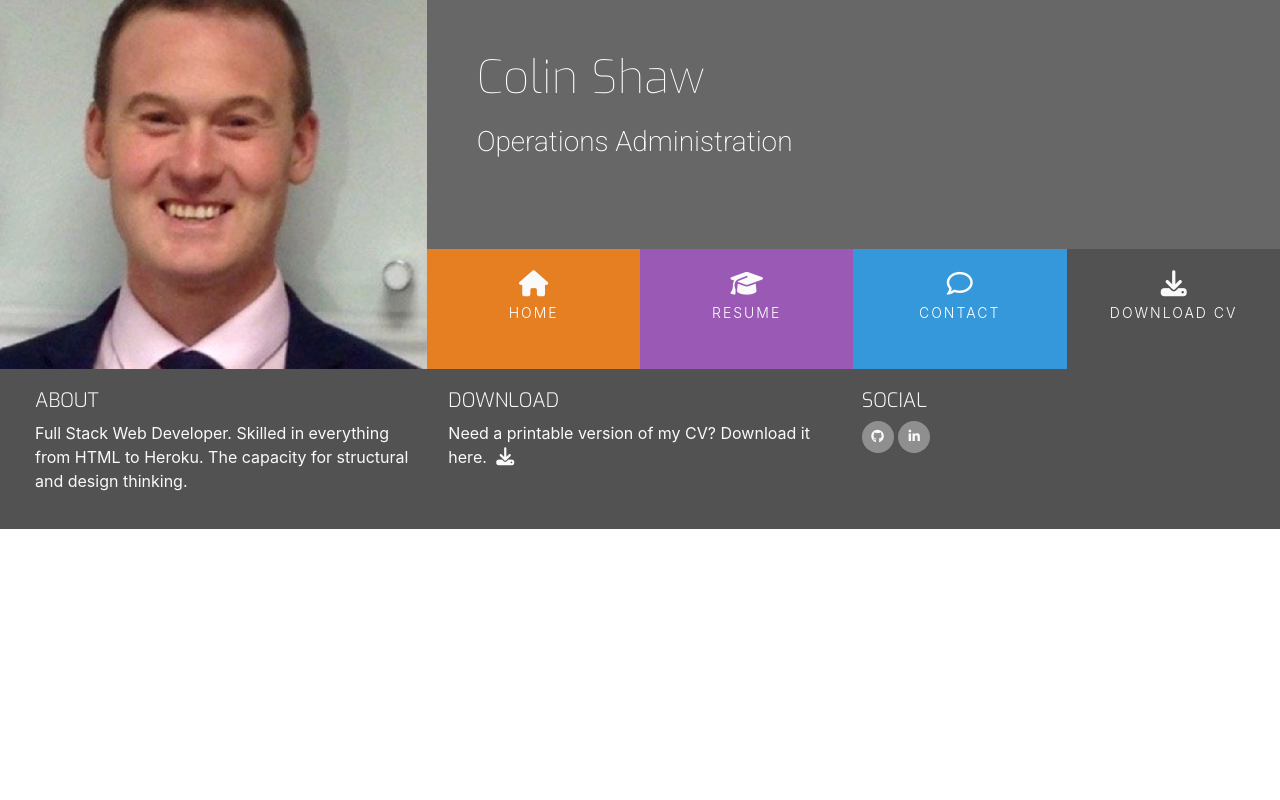
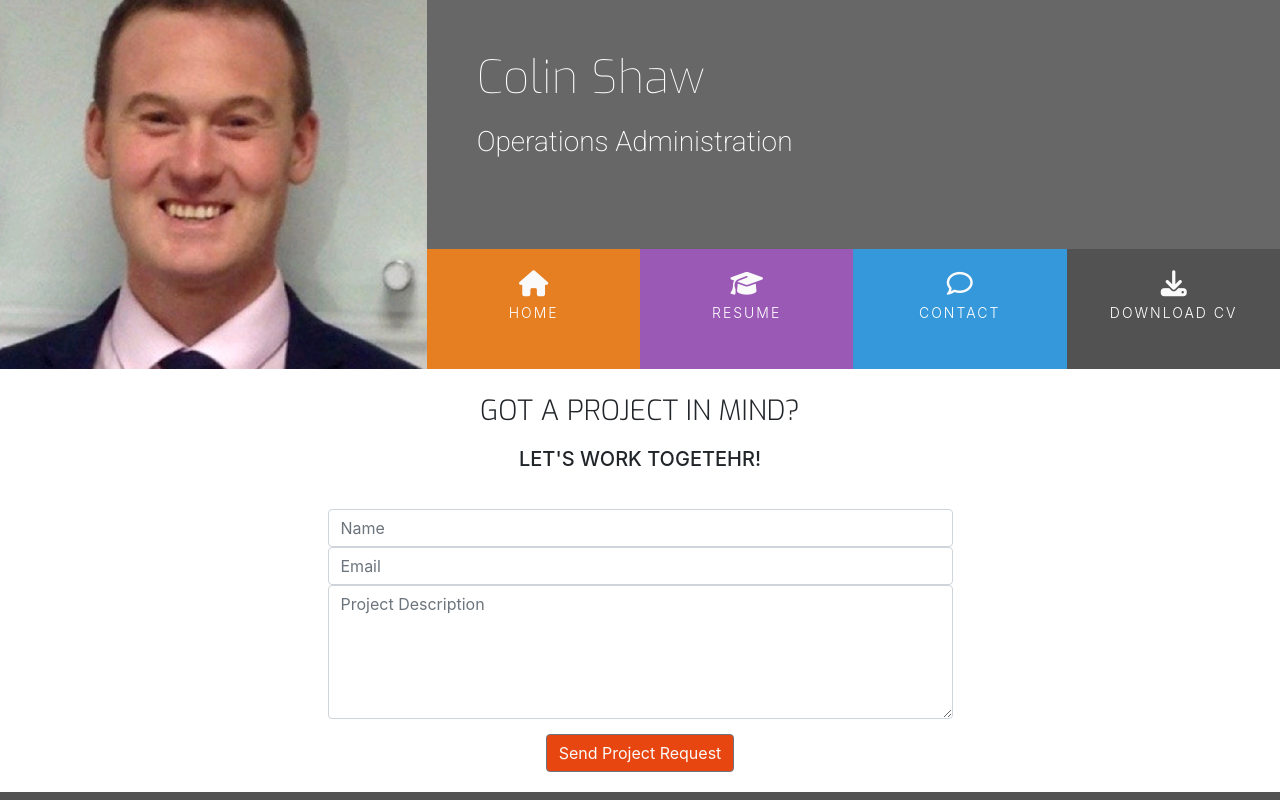
Before and after one commit to colinshaw1/colin-shaw-bootstrap-cv, a plain HTML site: page contact.html in a window 1280 px wide. Shown: the top 800 px of the page. Drawn offline with nearby package versions, Linux system fonts and the light colour scheme.

Commit message:
Add contact form page

```diff
--- a/assets/css/style.css
+++ b/assets/css/style.css
@@ -16,6 +16,10 @@
 
 .bg-color-work-history{
     background-color: #9b59b6;
+}
+
+.bg-color-contact{
+    background-color: #fff;
 }
 
 .ui-menu-color-home {
@@ -287,7 +291,7 @@ footer {
     margin: 40px 20px;
 }
 
-/* ----------------------------------------Skills */
+/* ----------------------------------------Work History */
 
 .history-heading {
     color: #fafafa;
@@ -331,3 +335,31 @@ footer {
 .history-items{
     margin-bottom: 30px;
 }
+/* ----------------------------------------Contact Form */
+.contact-heading {
+    font-family: "Exo", sans-serif;
+    font-weight: 300;
+    margin-top: 25px;
+    margin-bottom: 20px;
+}
+.center-form {
+    padding-top: 10px;
+    margin: 0 auto;
+    max-width: 70%;
+}
+button[type="submit"]{
+    margin-top: 15px;
+    margin-bottom: 20px;
+    color: #fafafa;
+    background-color: #e84610;
+}
+
+/* ----------------------------------------Media Queries */
+@media(min-width:992px){
+    .center-form {
+        padding-top: 30px;
+        min-height: 240px;
+        margin: 0 auto;
+        max-width: 50%;
+    }
+}
--- a/contact.html
+++ b/contact.html
@@ -53,7 +53,29 @@
             </div>
         </div>
     </header>
-    <section>
+    <section class="container-fluid">
+        <div class="row bg-color-contact">
+            <div class="col">
+                <h3 class="contact-heading uppercase text-center">Got a project in mind?</h3>
+                <h5 class="uppercase text-center">Let's work togetehr!</h5>
+
+                <div class="center-form">
+                    <form>
+                        <input type="text" name="name" id="fullname" class="form-control" placeholder="Name"
+                        required/>
+                        <input type="email" name="email" id="emailaddress" class="form-control" placeholder="Email"
+                        required/>
+                        <textarea rows="5" name="projectsummary" id="projectsummary" class="form-control"
+                        placeholder="Project Description" required></textarea>
+                        <div class="form-row text-center">
+                            <div class="col">
+                                <button type="submit" class="btn btn-secondary">Send Project Request</button>
+                            </div>
+                        </div>
+                    </form>
+                </div>
+            </div>
+        </div>
 
     </section>
 
```
